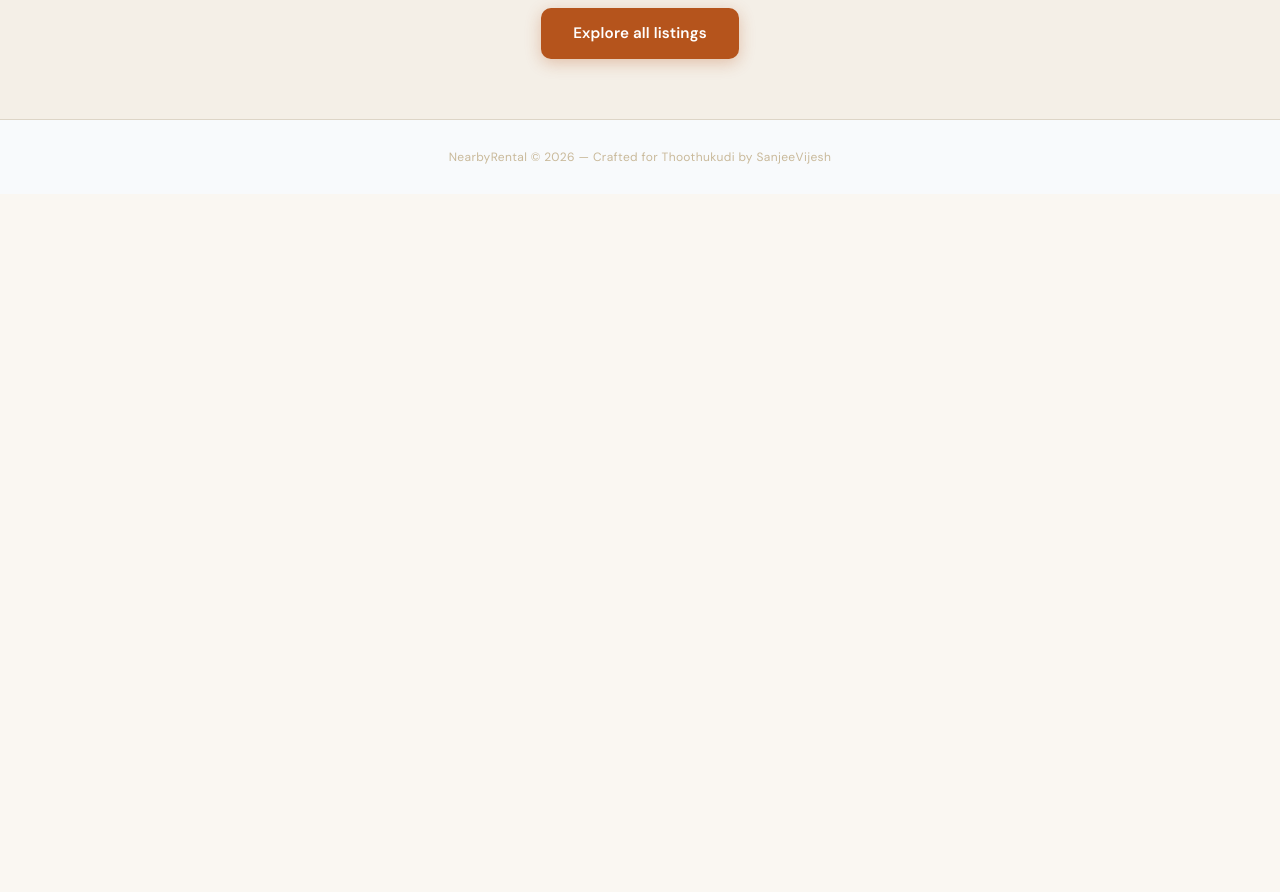
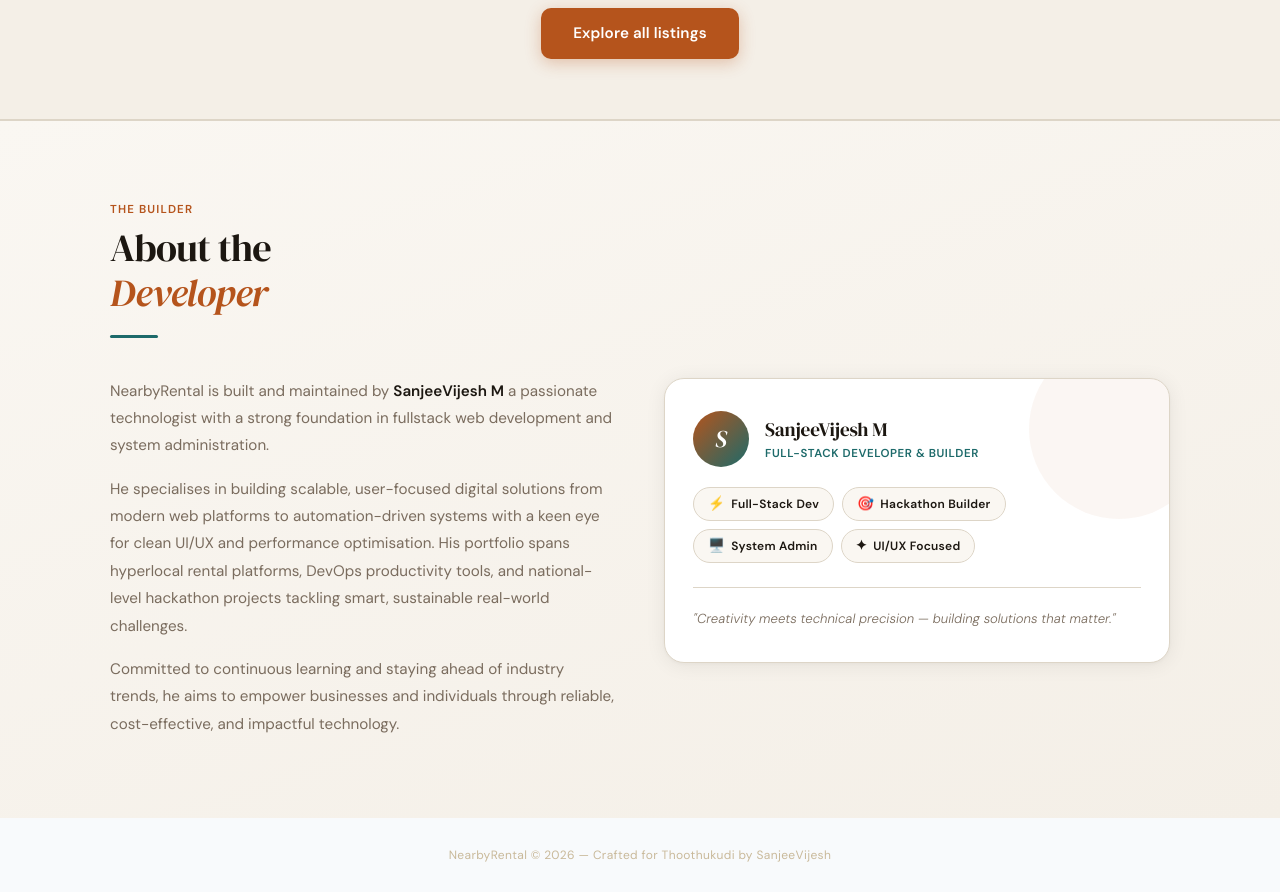
Before and after one commit to sanjeevijesh/Home-Rental-App, a React (Vite) app in the folder frontend/: page / in a window 1280 px wide. Shown: the part 1800-2692 px from the top of the page. Before the commit the page ends 1994 px from the top, so only its background shows below. Built offline with nearby package versions, Linux system fonts and the light colour scheme; no server answers.

Commit message:
fix: api cleanup

```diff
--- a/frontend/src/index.css
+++ b/frontend/src/index.css
@@ -288,3 +288,34 @@ body::before {
   background: rgba(181, 84, 28, 0.15);
   color: var(--c-rust-dk);
 }
+/* ── About Developer Section ──────────────────────────────── */
+.about-dev-grid {
+  display: grid;
+  grid-template-columns: 1fr 1fr;
+  gap: 48px;
+  align-items: start;
+}
+
+.about-dev-card-col {
+  order: 2;
+}
+
+.about-dev-text-col {
+  order: 1;
+}
+
+@media (max-width: 700px) {
+  .about-dev-grid {
+    grid-template-columns: 1fr;
+    gap: 32px;
+  }
+
+  /* Card comes after text on mobile */
+  .about-dev-card-col {
+    order: 2;
+  }
+
+  .about-dev-text-col {
+    order: 1;
+  }
+}
--- a/frontend/src/pages/Home.jsx
+++ b/frontend/src/pages/Home.jsx
@@ -24,6 +24,13 @@ const STEPS = [
     title: 'Direct Contact',
     desc: 'Call or WhatsApp the owner directly. No brokerage. No delays.',
   },
+];
+
+const HIGHLIGHTS = [
+  { icon: '⚡', label: 'Full-Stack Dev' },
+  { icon: '🎯', label: 'Hackathon Builder' },
+  { icon: '🖥️', label: 'System Admin' },
+  { icon: '✦', label: 'UI/UX Focused' },
 ];
 
 export default function Home() {
@@ -388,6 +395,236 @@ export default function Home() {
         </div>
       </section>
 
+      {/* ── About the Developer ───────────────────────────── */}
+      {/* ── About the Developer ───────────────────────────── */}
+<section
+  style={{
+    background: 'linear-gradient(160deg, var(--c-cream) 0%, var(--c-paper) 100%)',
+    borderTop: '1px solid var(--c-divider)',
+  }}
+>
+  <div
+    className="page-container"
+    style={{ maxWidth: 1100, paddingTop: 80, paddingBottom: 80 }}
+  >
+    {/* Section label */}
+    <p
+      style={{
+        fontSize: '0.72rem',
+        fontWeight: 700,
+        letterSpacing: '0.1em',
+        textTransform: 'uppercase',
+        color: 'var(--c-rust)',
+        marginBottom: 8,
+      }}
+    >
+      The Builder
+    </p>
+
+    <h2
+      className="serif"
+      style={{
+        fontSize: 'clamp(1.8rem, 3vw, 2.6rem)',
+        color: 'var(--c-ink)',
+        letterSpacing: '-0.02em',
+        marginBottom: 6,
+        lineHeight: 1.15,
+      }}
+    >
+      About the
+      <br />
+      <em style={{ color: 'var(--c-rust)', fontStyle: 'italic' }}>Developer</em>
+    </h2>
+
+    {/* Divider line */}
+    <div
+      style={{
+        width: 48,
+        height: 3,
+        borderRadius: 99,
+        background: 'var(--c-teal)',
+        margin: '20px 0 40px',
+      }}
+    />
+
+    {/* Responsive grid — stacks on mobile */}
+    <div className="about-dev-grid">
+
+      {/* Identity card — shown FIRST on mobile via order */}
+      <div className="animate-fade-up anim-delay-2 about-dev-card-col">
+        <div
+          style={{
+            background: 'white',
+            border: '1px solid var(--c-divider)',
+            borderRadius: 20,
+            boxShadow: 'var(--shadow-card)',
+            padding: '32px 28px',
+            position: 'relative',
+            overflow: 'hidden',
+          }}
+        >
+          {/* Decorative blob */}
+          <div
+            aria-hidden
+            style={{
+              position: 'absolute',
+              top: -40,
+              right: -40,
+              width: 180,
+              height: 180,
+              borderRadius: '50%',
+              background: 'rgba(181,84,28,0.05)',
+              pointerEvents: 'none',
+            }}
+          />
+
+          {/* Avatar + name row */}
+          <div style={{ display: 'flex', alignItems: 'center', gap: 16, marginBottom: 20 }}>
+            <div
+              style={{
+                width: 56,
+                height: 56,
+                borderRadius: '50%',
+                background: 'linear-gradient(135deg, var(--c-rust) 0%, var(--c-teal) 100%)',
+                display: 'flex',
+                alignItems: 'center',
+                justifyContent: 'center',
+                flexShrink: 0,
+              }}
+            >
+              <span
+                className="serif"
+                style={{
+                  fontSize: '1.5rem',
+                  color: 'white',
+                  fontStyle: 'italic',
+                  lineHeight: 1,
+                  userSelect: 'none',
+                }}
+              >
+                S
+              </span>
+            </div>
+
+            <div style={{ minWidth: 0 }}>
+              <h3
+                className="serif"
+                style={{
+                  fontSize: '1.2rem',
+                  color: 'var(--c-ink)',
+                  letterSpacing: '-0.01em',
+                  marginBottom: 2,
+                  whiteSpace: 'nowrap',
+                  overflow: 'hidden',
+                  textOverflow: 'ellipsis',
+                }}
+              >
+                SanjeeVijesh M
+              </h3>
+              <p
+                style={{
+                  fontSize: '0.72rem',
+                  color: 'var(--c-teal)',
+                  fontWeight: 600,
+                  letterSpacing: '0.05em',
+                  textTransform: 'uppercase',
+                }}
+              >
+                Full-Stack Developer & Builder
+              </p>
+            </div>
+          </div>
+
+          {/* Highlight chips — wrap naturally */}
+          <div style={{ display: 'flex', flexWrap: 'wrap', gap: 8, marginBottom: 24 }}>
+            {HIGHLIGHTS.map(({ icon, label }) => (
+              <span
+                key={label}
+                style={{
+                  display: 'inline-flex',
+                  alignItems: 'center',
+                  gap: 6,
+                  padding: '6px 14px',
+                  borderRadius: 99,
+                  background: 'var(--c-cream)',
+                  border: '1px solid var(--c-divider)',
+                  fontSize: '0.75rem',
+                  fontWeight: 600,
+                  color: 'var(--c-ink)',
+                  letterSpacing: '0.02em',
+                }}
+              >
+                <span style={{ fontSize: '0.85rem' }}>{icon}</span>
+                {label}
+              </span>
+            ))}
+          </div>
+
+          {/* Divider */}
+          <div style={{ height: 1, background: 'var(--c-divider)', marginBottom: 20 }} />
+
+          {/* Tagline */}
+          <p
+            style={{
+              fontSize: '0.82rem',
+              lineHeight: 1.65,
+              color: 'var(--c-muted)',
+              fontStyle: 'italic',
+            }}
+          >
+            "Creativity meets technical precision — building solutions that matter."
+          </p>
+        </div>
+      </div>
+
+      {/* Text content */}
+      <div className="animate-fade-up about-dev-text-col">
+        <p
+          style={{
+            fontSize: '0.95rem',
+            lineHeight: 1.8,
+            color: 'var(--c-muted)',
+            marginBottom: 16,
+          }}
+        >
+          NearbyRental is built and maintained by{' '}
+          <strong style={{ color: 'var(--c-ink)', fontWeight: 600 }}>SanjeeVijesh M</strong>  a
+          passionate technologist with a strong foundation in fullstack web development
+          and system administration.
+        </p>
+
+        <p
+          style={{
+            fontSize: '0.95rem',
+            lineHeight: 1.8,
+            color: 'var(--c-muted)',
+            marginBottom: 16,
+          }}
+        >
+          He specialises in building scalable, user-focused digital solutions from
+          modern web platforms to automation-driven systems with a keen eye for
+          clean UI/UX and performance optimisation. His portfolio spans hyperlocal
+          rental platforms, DevOps productivity tools, and national-level hackathon
+          projects tackling smart, sustainable real-world challenges.
+        </p>
+
+        <p
+          style={{
+            fontSize: '0.95rem',
+            lineHeight: 1.8,
+            color: 'var(--c-muted)',
+          }}
+        >
+          Committed to continuous learning and staying ahead of industry trends, he
+          aims to empower businesses and individuals through reliable, cost-effective,
+          and impactful technology.
+        </p>
+      </div>
+
+    </div>
+  </div>
+</section>
+
       {/* ── Footer ────────────────────────────────────────── */}
       <footer
         style={{
```
